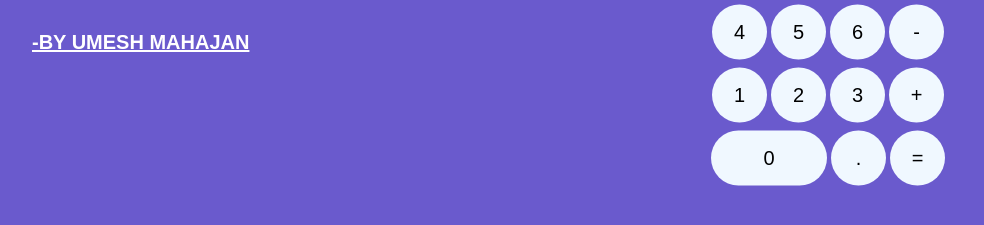
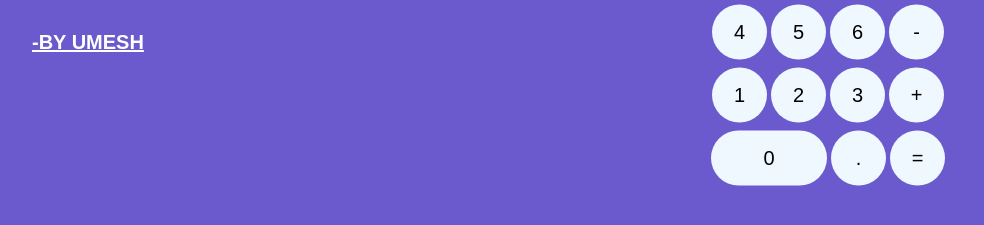
Before and after one commit to Umeshmahajan67/Calculator, a plain HTML site: page Index.html in a window 1280 px wide. Shown: the part 393-618 px from the top of the page, without its empty margins (68-1052 px from the left). Drawn offline with Linux system fonts and the light colour scheme.

Commit message:
Update Index.html

```diff
--- a/Index.html
+++ b/Index.html
@@ -7,8 +7,8 @@
 </head>
 <body>
     <h1 class="txt">Online calculator</h1>
-    <h5 class="txt2">-By Umesh mahajan</h5>
-    </body>
+    <h5 class="txt2">-By Umesh</h5>
+</body>
 
     <form name="form1" class="CalCi" action="calculator" method="post">
     <input type="text" name="answer" id="Disply">
```
